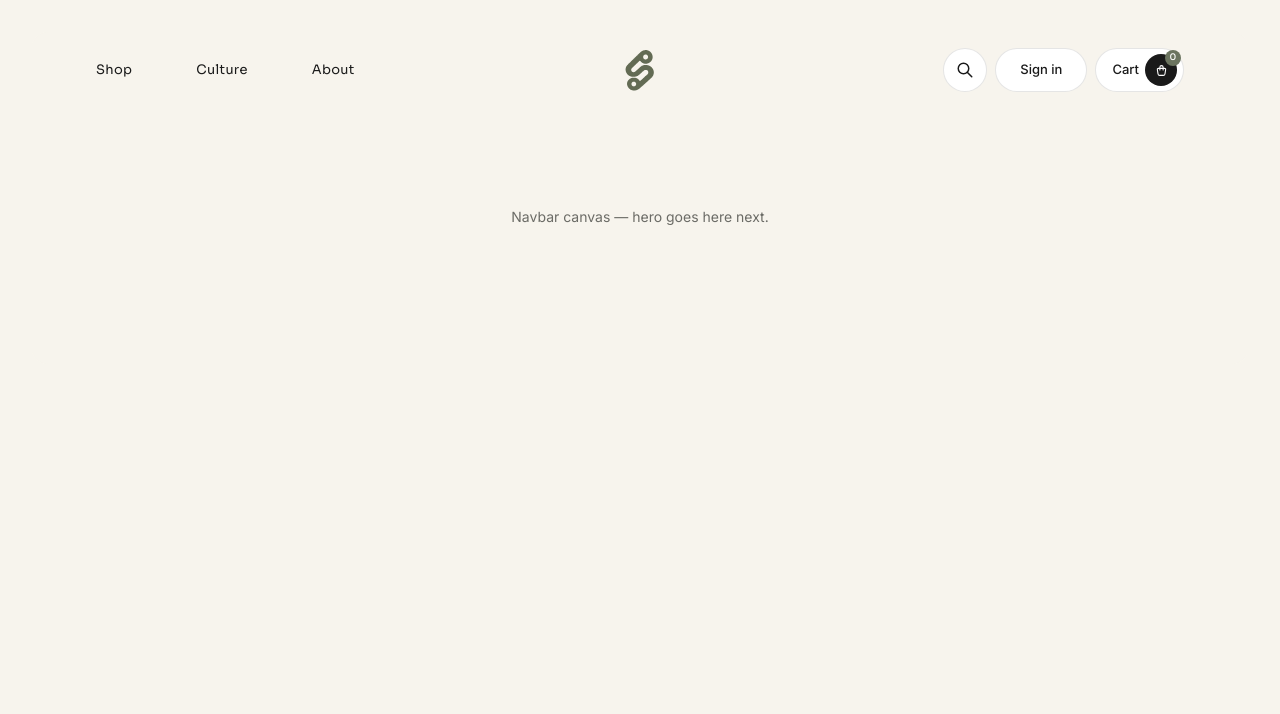
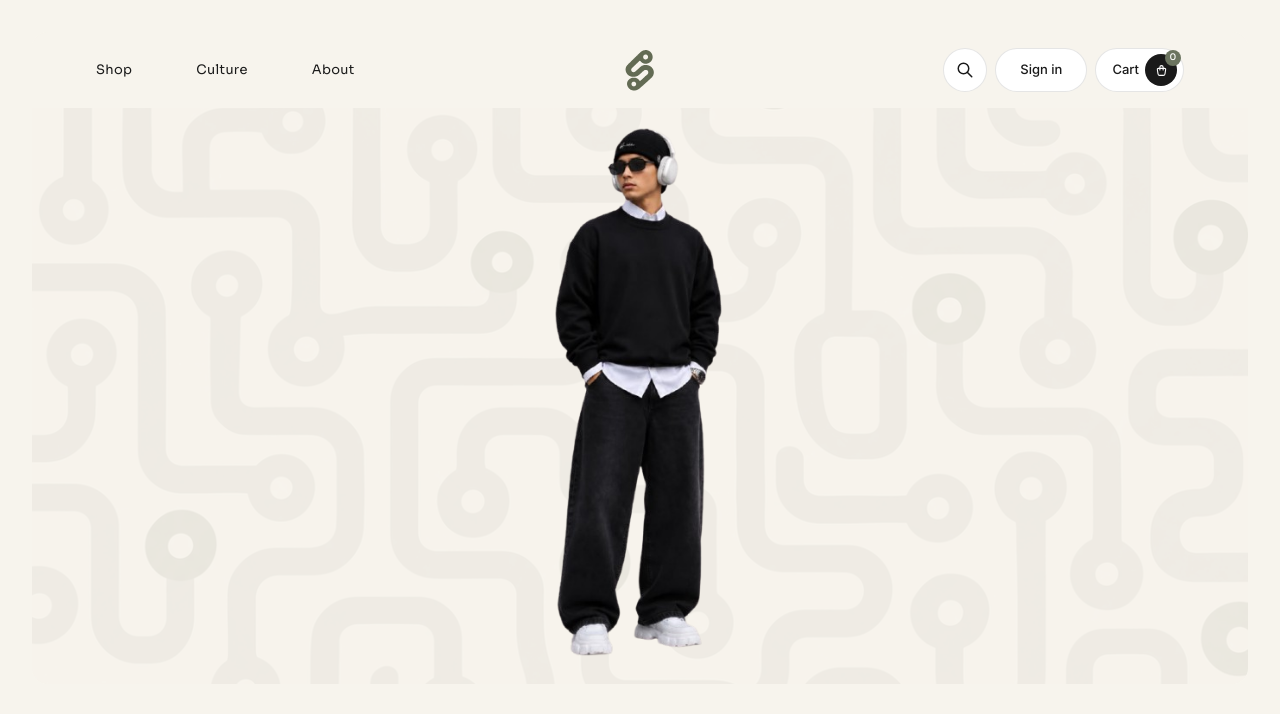
Before and after one commit to 0xkhingx/circuits-and-soles, a Next.js app: page / in a window 1280 px wide. Shown: the top 714 px of the page. Built offline with nearby package versions, Linux system fonts and the light colour scheme.

Commit message:
feat: centered full-bleed hero, copy removed

```diff
--- a/app/page.tsx
+++ b/app/page.tsx
@@ -1,3 +1,4 @@
+import Image from "next/image";
 import { Nav } from "@/components/nav";
 
 export default function Home() {
@@ -5,10 +6,25 @@ export default function Home() {
     <div className="min-h-screen bg-concrete/60 p-3 md:p-6">
       <div className="mx-auto max-w-7xl overflow-hidden rounded-2xl bg-bg-primary">
         <Nav />
-        {/* Hero removed — navbar focus. Empty canvas below. */}
-        <div className="flex h-64 items-center justify-center px-5 pb-10">
-          <p className="text-sm text-text-muted">Navbar canvas — hero goes here next.</p>
-        </div>
+
+        {/* Hero: model centered, background full-bleed */}
+        <section className="relative overflow-hidden bg-concrete/50">
+          <Image
+            src="/assets/patterns/circuit-tile.png"
+            alt=""
+            fill
+            className="object-cover opacity-[0.12]"
+            priority={false}
+          />
+          <Image
+            src="/hero-model.png"
+            alt="Streetwear fit — black sweatshirt, wide denim, white sneakers"
+            width={720}
+            height={900}
+            className="relative mx-auto h-auto max-h-[72vh] w-auto object-contain"
+            priority
+          />
+        </section>
       </div>
     </div>
   );
```
Also changed, not shown: public/hero-model.png (added).
